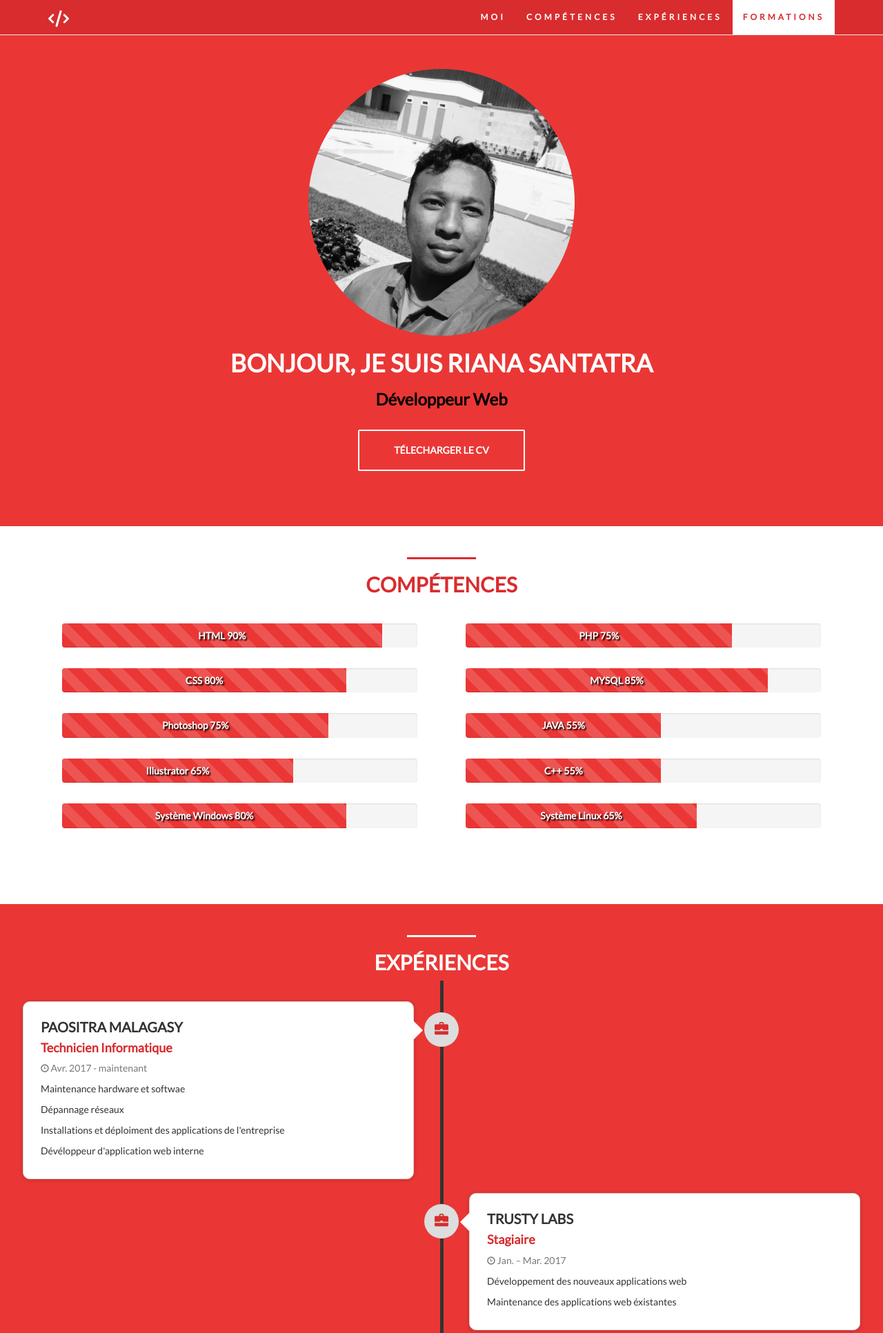
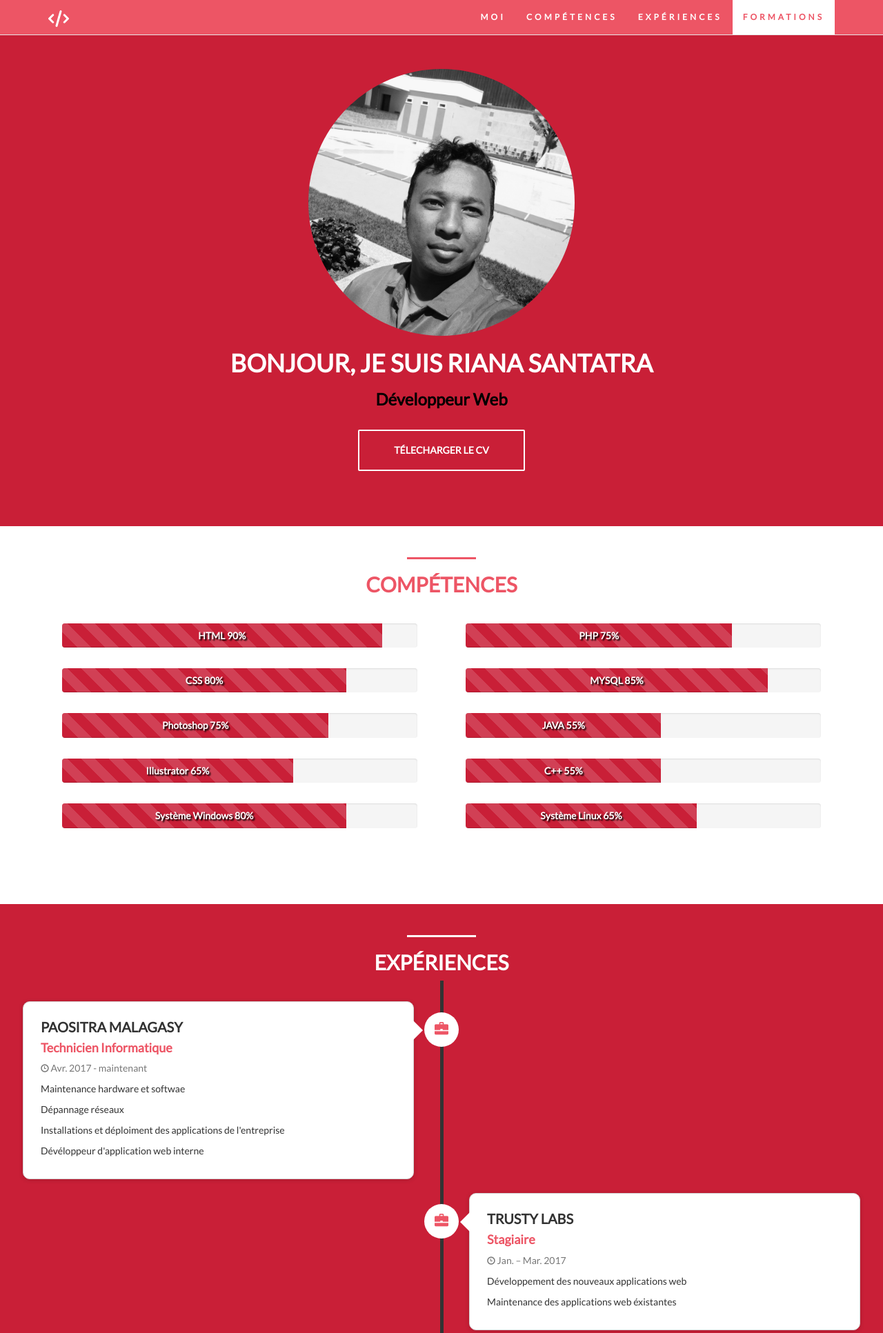
Before and after one commit to rianasantatra/Portfolio, a PHP site: page / in a window 1280 px wide. Shown: the top 1933 px of the page at 69% size. Run offline with PHP 8.4, Linux system fonts and the light colour scheme.

Commit message:
color change in css

```diff
--- a/assets/css/css/app.css
+++ b/assets/css/css/app.css
@@ -38,7 +38,7 @@ section .heading h2 {
 .red-divider {
     width: 100px;
     height: 3px;
-    background-color: #d82c2e;
+    background-color: #ED5565;
     margin: 0 auto;
 }
 
@@ -52,7 +52,7 @@ section .heading h2 {
 /* ABOUT */
 #about {
     padding-top: 100px;
-    background-color: #ea3735;
+    background-color: #C91F37;
 }
 
 .profile-pic {
@@ -84,13 +84,13 @@ section .heading h2 {
 
 .download:hover {
     background-color: white;
-    color: #d82c2e;
+    color: #ED5565;
     text-decoration: none;
 }
 
 /* SKILLS */
 #skills .heading h2 {
-    color: #d82c2e;
+    color: #ED5565;
     text-transform: uppercase;
 }
 
@@ -105,12 +105,12 @@ section .heading h2 {
 }
 
 #skills .progress-bar {
-    background-color: #ea3735;
+    background-color: #C91F37;
 }
 
 /* EXPIERIENCES */
 #experiences {
-    background-color: #ea3735;
+    background-color: #C91F37;
 }
 
 #experiences .heading h2 {
@@ -150,7 +150,7 @@ section .heading h2 {
 }
 
 .timeline li .timeline-badge {
-    color: #d82c2e;
+    color: #ED5565;
     width: 50px;
     line-height: 50px;
     font-size: 20px;
@@ -160,7 +160,7 @@ section .heading h2 {
     left: 50%;
     margin-left: -25px;
     border-radius: 50%;
-    background-color: #ddd;
+    background-color: #fff;
 }
 
 .timeline-panel-container {
@@ -215,12 +215,12 @@ section .heading h2 {
 }
 
 .timeline-heading h4 {
-    color: #d82c2e;
+    color: #ED5565;
 }
 
 /* EDUCATIONS */
 #educations .heading h2 {
-    color: #d82c2e;
+    color: #ED5565;
 }
 
 .education-block {
@@ -337,7 +337,7 @@ footer .glyphicon:hover {
 
 /* NAV */
 .navbar {
-    background-color: #d82c2e;
+    background-color: #ED5565;
     font-size: 12px;
     letter-spacing: 4px;
     text-transform: uppercase;
```
Also changed, not shown: other parts of assets/css/css/app.css (+11 -11 lines).
